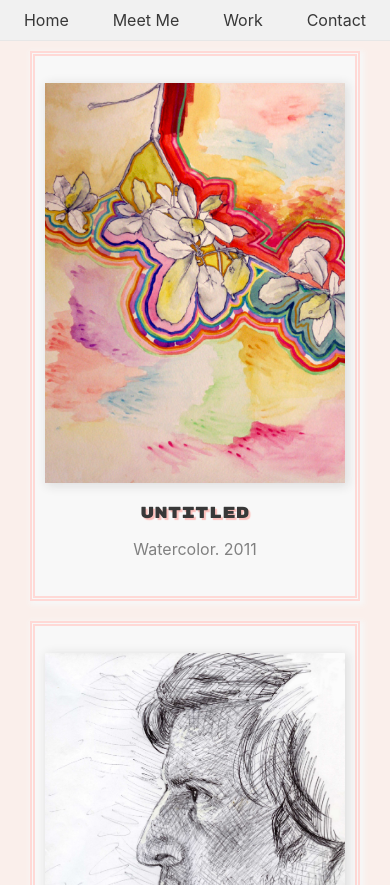
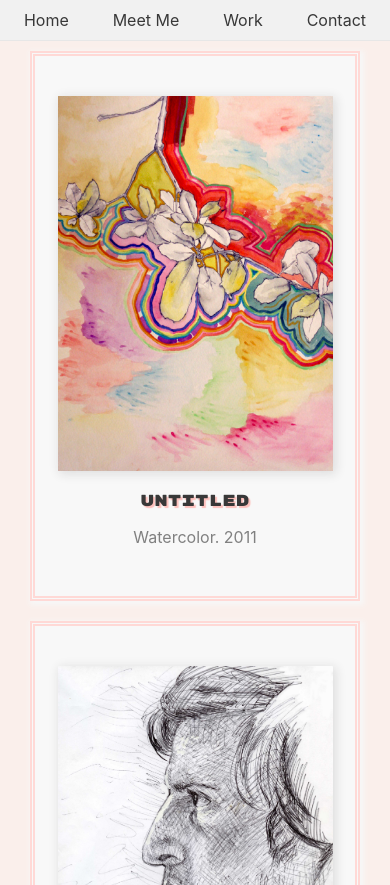
Before and after one commit to carlyMhayter/portfolio-ch, a Next.js app: page /fineart in a window 390 px wide. Built offline with nearby package versions, Linux system fonts and the light colour scheme; a web font is replaced by a local one.

Commit message:
updated web styling

```diff
--- a/pages/fineart.js
+++ b/pages/fineart.js
@@ -42,16 +42,12 @@ const Home = () => {
         <div className="gallery-container fineart-gallery-container">
           {fineArtPics.map((pic) => (
             <div key={pic.imgLoc} className="project-container fineart-styles">
-              <div
-                style={{ height: pic.imgHeight, width: pic.imgWidth }}
-                className="project-img-container"
-              >
+              <div className="project-img-container fineart-img-container">
                 <Image
                   alt={pic.altText}
                   className="project-img"
                   src={pic.imgLoc}
-                  height={pic.imgHeight}
-                  width={pic.imgWidth}
+                  layout="fill"
                 />
               </div>
               <div className="project-text-container">
--- a/pages/web.js
+++ b/pages/web.js
@@ -21,8 +21,8 @@ const Home = () => {
           {webExamples.map((thing) => (
             <div key={thing.sitePic} className="project-container web-project">
               <div
-                style={{ height: thing.imgHeight, width: thing.imgWidth }}
-                className="project-img-container"
+                // style={{ height: thing.imgHeight, width: thing.imgWidth }}
+                className="project-img-container web-img-container"
               >
                 <Image
                   alt={thing.imgAlt}
--- a/styles/mobile.css
+++ b/styles/mobile.css
@@ -322,11 +322,9 @@
     width: 350px;
   }
 
-  .project-img-container {
-    /* width: 300px !important;
-    height: 200px !important; */
-    margin: 0px;
-    padding: 0px;
+  .fineart-img-container {
+    width: 275px;
+    height: 375px;
   }
 
   /***********************************************************************
--- a/styles/styles.css
+++ b/styles/styles.css
@@ -318,7 +318,7 @@
 .project-container {
   border: 5px double var(--vltSalmon);
   background-color: rgb(248, 248, 248);
-  height: 400px;
+  /* height: 400px; */
   margin: 10px;
   display: flex;
   flex-direction: row;
@@ -340,6 +340,16 @@
   /* border: 4px whitesmoke solid; */
   box-shadow: 2px 2px 10px 1px rgba(37, 37, 37, 0.123);
   position: relative;
+}
+
+.fineart-img-container {
+  height: 400px;
+  width: 300px;
+}
+
+.web-img-container {
+  height: 200px;
+  width: 300px;
 }
 
 .project-text-container {
```
